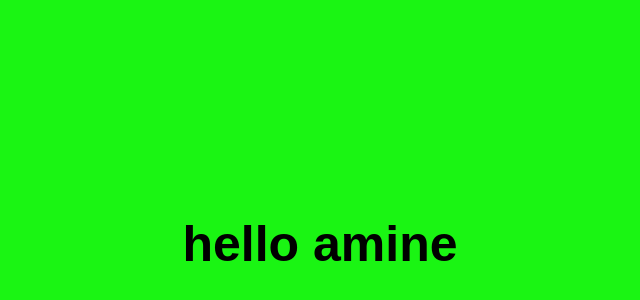
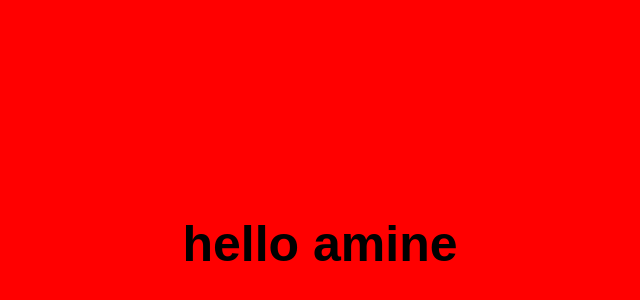
Before and after one commit to amine-haddade/appGit2, a plain HTML site: page index.html in a window 1280 px wide. Shown: the part 156-456 px from the top of the page, without its empty margins (320-960 px from the left). Drawn offline with Linux system fonts and the light colour scheme.

Commit message:
red baground

```diff
--- a/style.css
+++ b/style.css
@@ -3,7 +3,7 @@ body{
     margin: 0;
     padding: 0;
     height: 100vh;
-    background-color: rgb(26, 245, 19);
+    background-color: red;
     display: grid;
     place-items: center;
 
```
